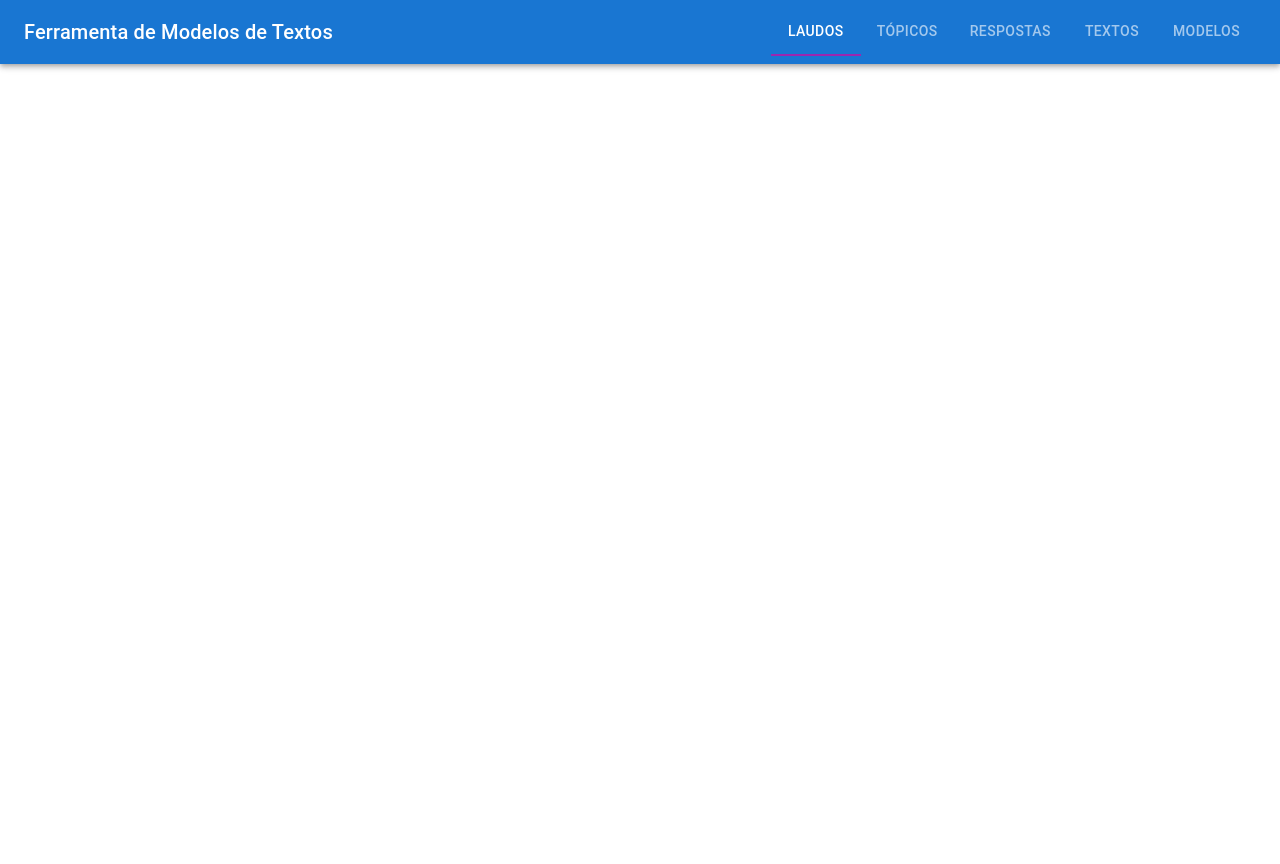
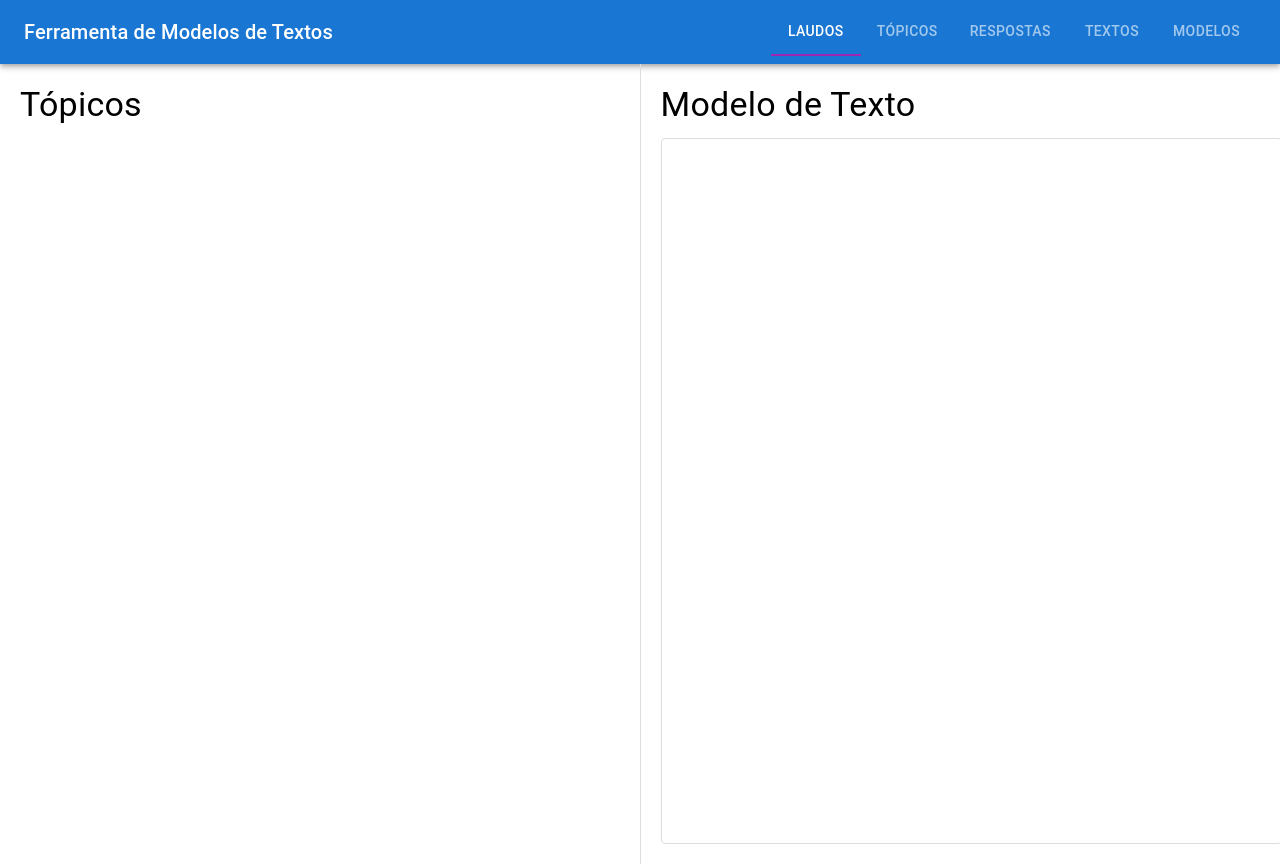
Before and after one commit to mlafourcade/laudo_neuroespaco, a React (Create React App) app in the folder frontend/: page /modelos in a window 1280 px wide. Before the commit the page ends 800 px from the top, so only its background shows below. Built offline with nearby package versions, Linux system fonts and the light colour scheme.

Commit message:
Inserido a pagina modelos

```diff
--- a/frontend/src/App.tsx
+++ b/frontend/src/App.tsx
@@ -6,6 +6,7 @@ import { HomePage } from './pages/HomePage';
 import { AnswersPage } from './pages/AnswersPage';
 import { TextsPage } from './pages/TextsPage';
 import { DataProvider } from './contexts/DataContext';
+import { ModelsPage } from './pages/ModelsPage';
 
 function App() {
   return (
@@ -17,6 +18,7 @@ function App() {
           <Route path="/topicos" element={<TopicsPage />} />
           <Route path="/respostas" element={<AnswersPage />} />
           <Route path="/texts" element={<TextsPage />} />
+          <Route path="/modelos" element={<ModelsPage />} />
         </Routes>
       </Router>
     </DataProvider>
--- /dev/null
+++ b/frontend/src/pages/ModelsPage.tsx
@@ -0,0 +1,100 @@
+import React, { useRef } from 'react';
+import { Box, Typography, Paper } from '@mui/material';
+import { useData } from '../contexts/DataContext';
+
+export const ModelsPage: React.FC = () => {
+  const { topics } = useData();
+  const textFieldRef = useRef<HTMLDivElement>(null);
+
+  const handleDrop = (event: React.DragEvent<HTMLDivElement>) => {
+    event.preventDefault();
+    const topicId = event.dataTransfer.getData('text');
+    const topic = topics.find(t => t.id === topicId);
+    if (topic && textFieldRef.current) {
+      const range = document.caretRangeFromPoint(event.clientX, event.clientY);
+      const topicText = `<span style="color: blue;">{${topic.question}}</span>`;
+      const span = document.createElement("span");
+      span.innerHTML = topicText;
+      if (range) {
+        range.insertNode(span);
+      }
+    }
+  };
+
+  const handleDragOver = (event: React.DragEvent<HTMLDivElement>) => {
+    event.preventDefault();
+    const range = document.caretRangeFromPoint(event.clientX, event.clientY);
+    if (range && textFieldRef.current) {
+      textFieldRef.current.focus();
+      const selection = window.getSelection();
+      if (selection) {
+        selection.removeAllRanges();
+        selection.addRange(range);
+      }
+    }
+  };
+
+  return (
+    <Box sx={{ display: 'flex', height: '100vh' }}>
+      {/* Lateral Esquerda: Lista de Tópicos */}
+      <Box
+        sx={{
+          width: '50%',
+          padding: '20px',
+          borderRight: '1px solid #ddd',
+          overflowY: 'auto',
+        }}
+      >
+        <Typography variant="h4" gutterBottom>
+          Tópicos
+        </Typography>
+        {topics.map((topic) => (
+          <Paper
+            key={topic.id}
+            sx={{
+              padding: '16px',
+              marginBottom: '10px',
+              cursor: 'move',
+              backgroundColor: '#fafafa',
+            }}
+            draggable
+            onDragStart={(e) => e.dataTransfer.setData('text', topic.id)}
+          >
+            {topic.question}
+          </Paper>
+        ))}
+      </Box>
+
+      {/* Lateral Direita: Área de Texto */}
+      <Box
+        sx={{
+          width: '50%',
+          padding: '20px',
+          display: 'flex',
+          flexDirection: 'column',
+        }}
+        onDrop={handleDrop}
+        onDragOver={handleDragOver}
+      >
+        <Typography variant="h4" gutterBottom>
+          Modelo de Texto
+        </Typography>
+        <Box
+          contentEditable
+          ref={textFieldRef}
+          sx={{
+            width: '100%',
+            height: '100%',
+            border: '1px solid #ddd',
+            borderRadius: '4px',
+            padding: '10px',
+            overflowY: 'auto',
+            whiteSpace: 'pre-wrap',
+            outline: 'none',
+            cursor: 'text',
+          }}
+        />
+      </Box>
+    </Box>
+  );
+};
```
